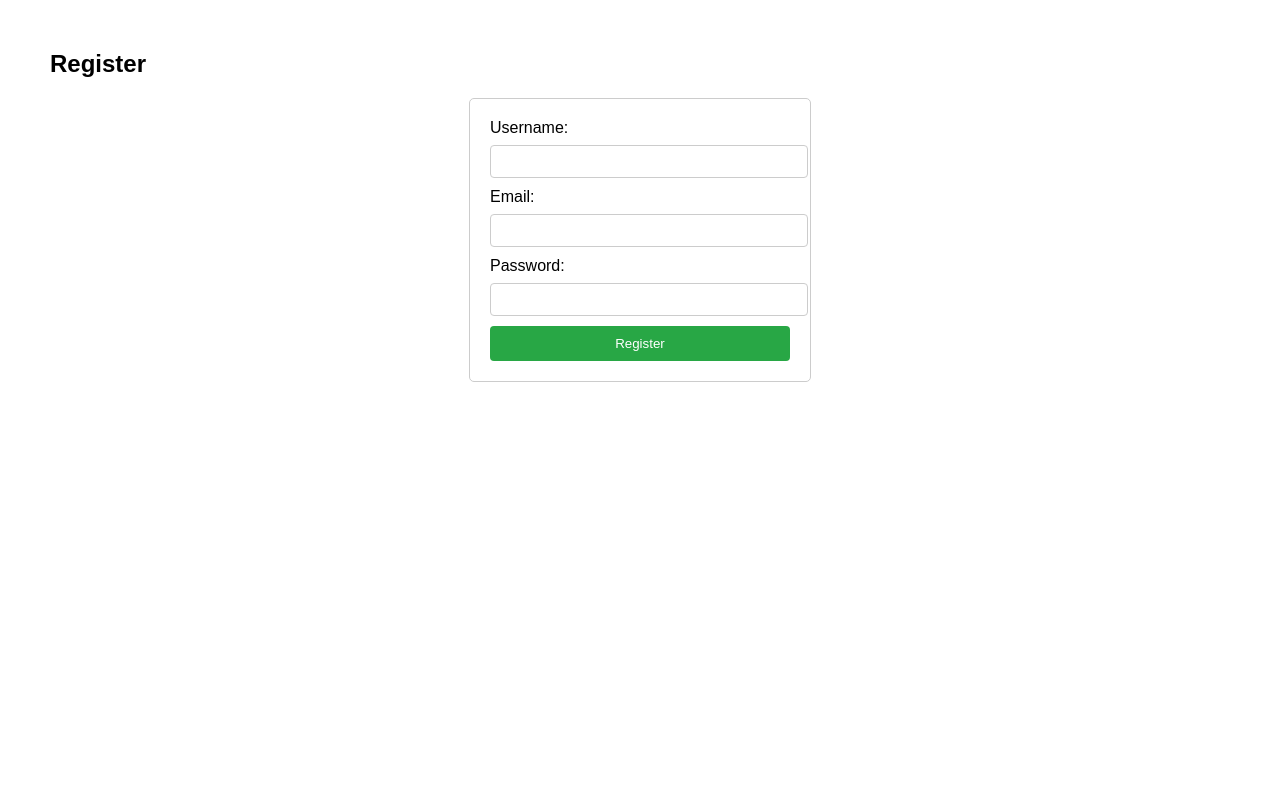
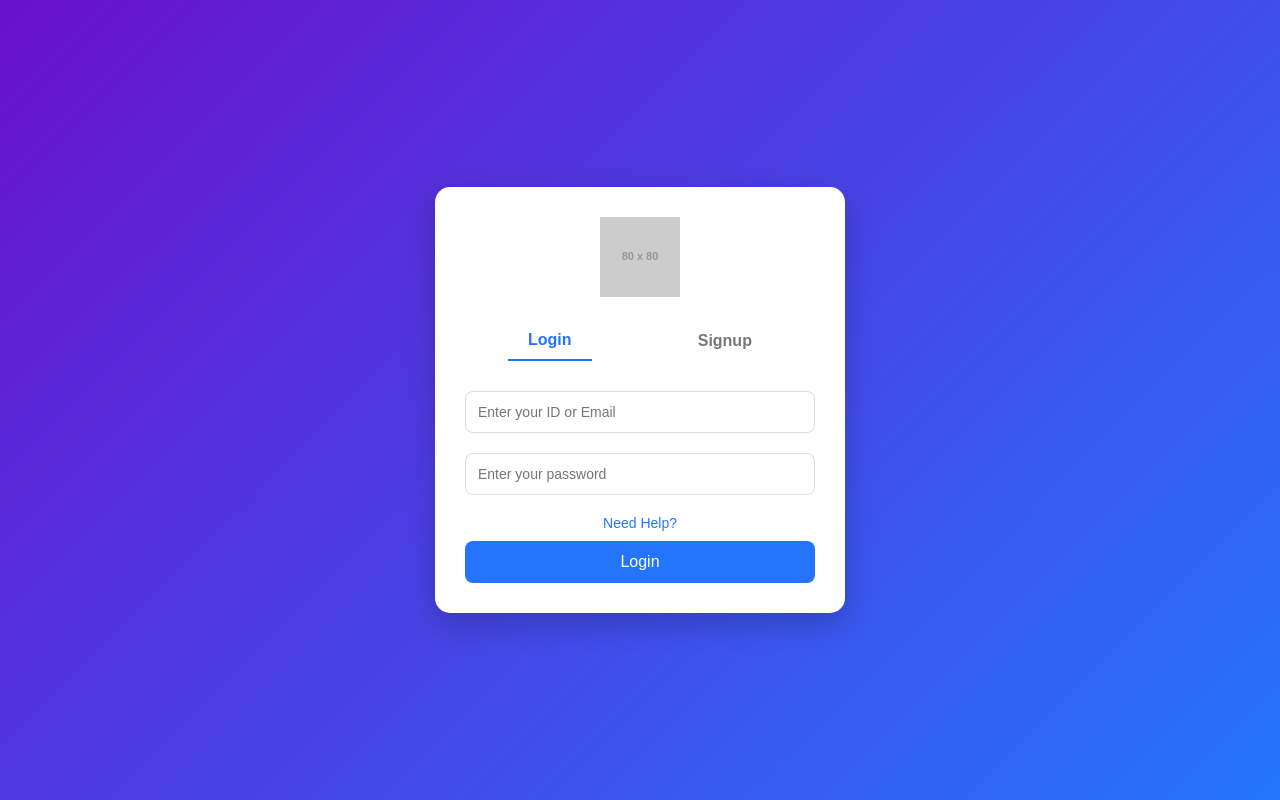
Before and after one commit to yashaggarwal10/Singhal-Pharmaceuticals, a website: page index.html in a window 1280 px wide. Drawn offline with Linux system fonts and the light colour scheme; placeholder pictures from the web are drawn by us.

Commit message:
Update index.html

```diff
--- a/index.html
+++ b/index.html
@@ -3,78 +3,141 @@
 <head>
   <meta charset="UTF-8">
   <meta name="viewport" content="width=device-width, initial-scale=1.0">
-    <title>Registration</title>
+  <title>Login & Signup Page</title>
   <style>
     body {
-            font-family: Arial, sans-serif;
-            margin: 50px;
+      font-family: 'Arial', sans-serif;
+      background: linear-gradient(135deg, #6a11cb, #2575fc);
+      display: flex;
+      justify-content: center;
+      align-items: center;
+      height: 100vh;
+      margin: 0;
     }
-        form {
-            max-width: 300px;
-            margin: auto;
-            padding: 20px;
-            border: 1px solid #ccc;
-            border-radius: 5px;
+
+    .container {
+      background: #fff;
+      border-radius: 15px;
+      box-shadow: 0 10px 30px rgba(0, 0, 0, 0.2);
+      width: 350px;
+      padding: 30px;
+      text-align: center;
     }
-        label {
-            display: block;
-            margin-bottom: 8px;
+
+    .logo {
+      width: 80px;
+      margin-bottom: 20px;
     }
-        input {
-            width: 100%;
-            padding: 8px;
-            margin-bottom: 10px;
-            border: 1px solid #ccc;
-            border-radius: 4px;
+
+    .tabs {
+      display: flex;
+      justify-content: space-around;
+      margin-bottom: 20px;
     }
-        button {
-            width: 100%;
-            padding: 10px;
-            background-color: #28a745;
-            color: white;
+
+    .tabs button {
+      background: none;
       border: none;
-            border-radius: 4px;
+      font-size: 16px;
+      font-weight: bold;
+      color: #777;
       cursor: pointer;
+      padding: 10px 20px;
+      transition: color 0.3s;
     }
-        button:hover {
-            background-color: #218838;
+
+    .tabs button.active {
+      color: #2575fc;
+      border-bottom: 2px solid #2575fc;
+    }
+
+    .form-container {
+      display: flex;
+      flex-direction: column;
+    }
+
+    .form-container input {
+      padding: 12px;
+      margin: 10px 0;
+      border: 1px solid #ddd;
+      border-radius: 8px;
+      font-size: 14px;
+    }
+
+    .form-container input:focus {
+      outline: none;
+      border-color: #2575fc;
+    }
+
+    .need-help {
+      font-size: 14px;
+      color: #2575fc;
+      text-decoration: none;
+      margin: 10px 0;
+    }
+
+    .submit-btn {
+      background: #2575fc;
+      color: #fff;
+      border: none;
+      padding: 12px;
+      border-radius: 8px;
+      font-size: 16px;
+      cursor: pointer;
+      transition: background 0.3s;
+    }
+
+    .submit-btn:hover {
+      background: #1a5bbf;
     }
   </style>
 </head>
 <body>
-    <h2>Register</h2>
-    <form id="registrationForm">
-        <label for="username">Username:</label>
-        <input type="text" id="username" name="username" required>
+  <div class="container">
+    <!-- Logo -->
+    <img src="https://via.placeholder.com/80" alt="Logo" class="logo">
 
-        <label for="email">Email:</label>
-        <input type="email" id="email" name="email" required>
+    <!-- Tabs for Login and Signup -->
+    <div class="tabs">
+      <button class="active" onclick="switchTab('login')">Login</button>
+      <button onclick="switchTab('signup')">Signup</button>
+    </div>
 
-        <label for="password">Password:</label>
-        <input type="password" id="password" name="password" required>
+    <!-- Login Form -->
+    <div id="login-form" class="form-container">
+      <input type="text" id="login-id" placeholder="Enter your ID or Email">
+      <input type="password" id="login-password" placeholder="Enter your password">
+      <a href="#" class="need-help">Need Help?</a>
+      <button class="submit-btn">Login</button>
+    </div>
 
-        <button type="submit">Register</button>
-    </form>
+    <!-- Signup Form (Hidden by Default) -->
+    <div id="signup-form" class="form-container" style="display: none;">
+      <input type="text" id="signup-id" placeholder="Create your ID or Email">
+      <input type="password" id="signup-password" placeholder="Create a password">
+      <a href="#" class="need-help">Need Help?</a>
+      <button class="submit-btn">Signup</button>
+    </div>
+  </div>
 
   <script>
-        document.getElementById('registrationForm').addEventListener('submit', function(event) {
-            event.preventDefault();
-            const formData = new FormData(this);
+    function switchTab(tab) {
+      const loginForm = document.getElementById('login-form');
+      const signupForm = document.getElementById('signup-form');
+      const tabs = document.querySelectorAll('.tabs button');
 
-            fetch('/register', {
-                method: 'POST',
-                body: JSON.stringify(Object.fromEntries(formData)),
-                headers: {
-                    'Content-Type': 'application/json'
+      if (tab === 'login') {
+        loginForm.style.display = 'flex';
+        signupForm.style.display = 'none';
+        tabs[0].classList.add('active');
+        tabs[1].classList.remove('active');
+      } else {
+        loginForm.style.display = 'none';
+        signupForm.style.display = 'flex';
+        tabs[1].classList.add('active');
+        tabs[0].classList.remove('active');
       }
-            })
-            .then(response => {
-                if (response.redirected) {
-                    window.location.href = response.url;
     }
-            })
-            .catch(error => console.error('Error:', error));
-        });
   </script>
 </body>
 </html>
```
Lines whose indentation alone changed are shown as unchanged.
